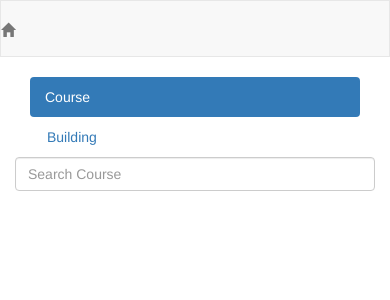
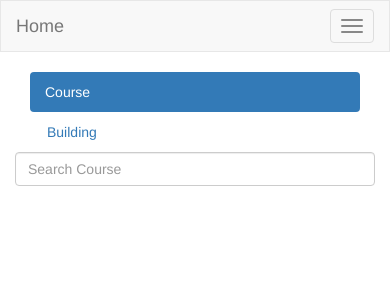
Before and after one commit to dgordo03/guelph_courses, a PHP site: page /web/php/exams.php in a window 390 px wide. Shown: the top 300 px of the page. Run offline with PHP 8.4, Linux system fonts and the light colour scheme; data that the repository does not hold is empty.

Commit message:
header fixed for small screen sizes

```diff
--- a/web/php/header.php
+++ b/web/php/header.php
@@ -1,11 +1,17 @@
 <nav class="navbar navbar-default">
   <div class="container-fluid">
     <div class="navbar-header">
-      <ul class="nav navbar-nav">
+      <!-- <ul class="nav navbar-nav">
         <li><a class="glyphicon glyphicon-home" href="../../index.php"></a></li>
-      </ul>
+      </ul> -->
+      <button type="button" class="navbar-toggle" data-toggle="collapse" data-target="#header">
+        <span class="icon-bar"></span>
+        <span class="icon-bar"></span>
+        <span class="icon-bar"></span>
+      </button>
+      <a class="navbar-brand" href="../../index.php">Home</a>
     </div>
-    <div class="collapse navbar-collapse" id="bs-example-navbar-collapse-1">
+    <div class="collapse navbar-collapse" id="header">
       <ul class="nav navbar-nav">
         <li><a href="./exams.php">Exam Schedule</a></li>
         <li><a href="./schedule.php">Class Schedule</a></li>
```
